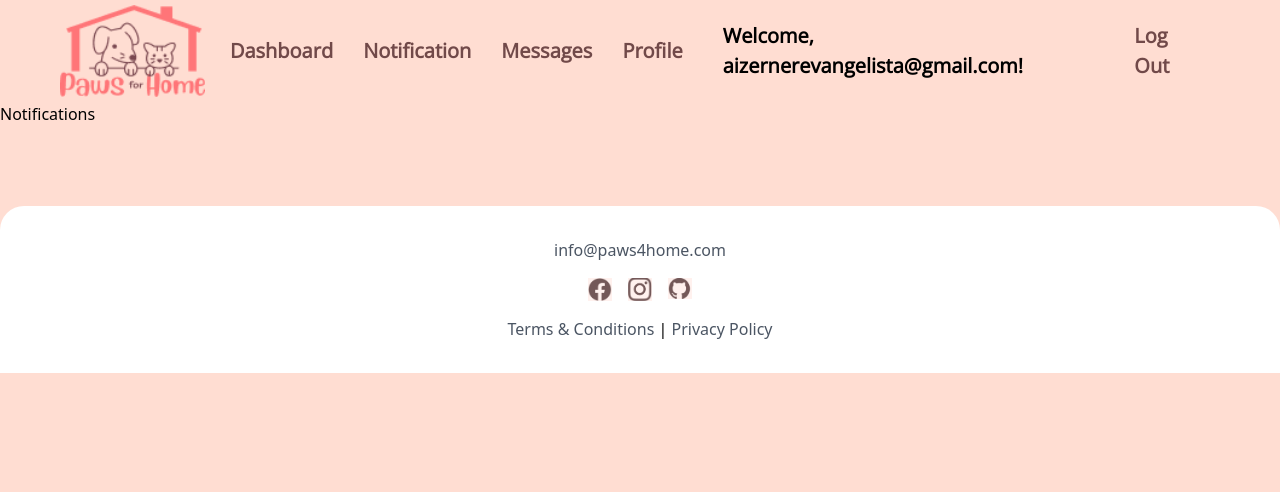
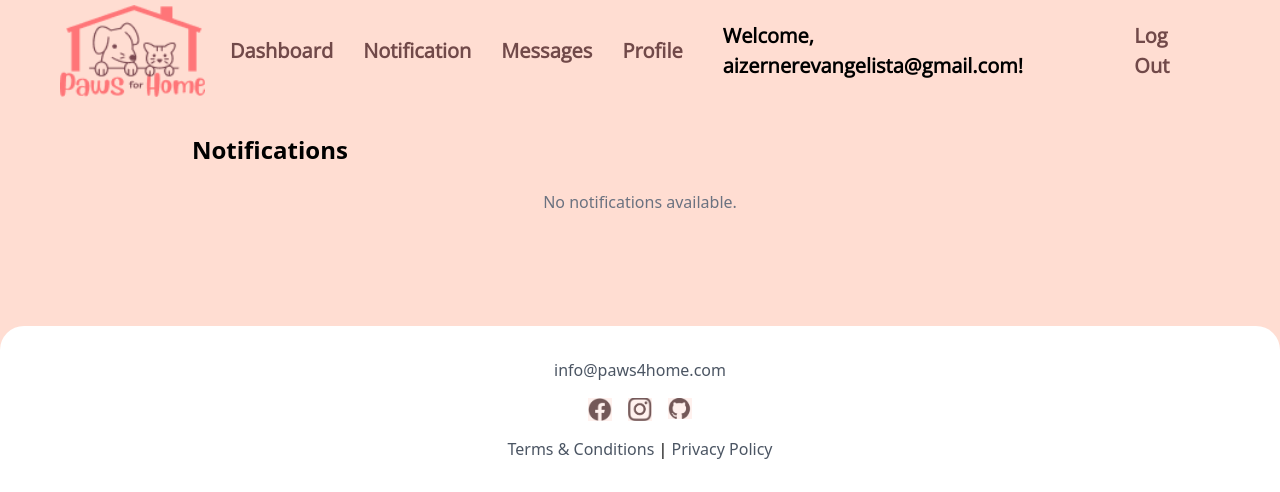
Before and after one commit to aizernere/PawsForHome, a Django app: page /notifications/ in a window 1280 px wide. Shown: the top 492 px of the page. Run offline with Django 5.2, Linux system fonts and the light colour scheme; a user stored in the database is signed in; data comes from the database, SQL or seed files in the repository; both versions use the stored data as it was after the commit; parts of the project's set-up code (start-up, migrations or seed data) failed here and were passed over; some libraries are stand-ins or nearby versions.

Commit message:
Addded initial notifications

```diff
--- a/PawsForHome/main/admin.py
+++ b/PawsForHome/main/admin.py
@@ -1,8 +1,9 @@
 from django.contrib import admin
-from .models import Account
+from .models import Account, Notification
 
 class AccountAdmin(admin.ModelAdmin):
     list_display = ('email', 'phone_number', 'account_type', 'is_active', 'is_staff')
 
 # Register your models here.
 admin.site.register(Account, AccountAdmin)
+admin.site.register(Notification)
--- a/PawsForHome/main/models.py
+++ b/PawsForHome/main/models.py
@@ -1,6 +1,7 @@
 from django.db import models
 from django.contrib.auth.models import AbstractBaseUser, PermissionsMixin, BaseUserManager
 from django.contrib.auth.hashers import make_password, check_password
+from datetime import datetime
 
 # Create your models here.
 
@@ -49,3 +50,12 @@ class Account(AbstractBaseUser, PermissionsMixin):
         return check_password(raw_password, self.password)
     def __str__(self):
         return self.email
+
+class Notification(models.Model):
+    account = models.ForeignKey(Account, on_delete=models.CASCADE, related_name="notifications")
+    notification = models.TextField()
+    is_read = models.BooleanField(default=False)
+    created_at = models.DateTimeField(default=datetime.now)
+
+    def __str__(self):
+        return self.account.email + " - " + self.notification
--- a/PawsForHome/main/templates/navbar/notifications.html
+++ b/PawsForHome/main/templates/navbar/notifications.html
@@ -1,4 +1,36 @@
 {% extends "index.html" %}
 {% block contents %}
-    Notifications
+<script src="https://cdn.tailwindcss.com"></script>
+{% load static %}
+<link rel="stylesheet" href="{% static 'css/landing_page.css' %}">
+<div class="max-w-4xl mx-auto py-8">
+    <h1 class="text-2xl font-bold mb-6">Notifications</h1>
+    <ul class="space-y-4">
+        {% for notification in notifications %}
+        <li class="p-4 bg-gray-100 rounded-lg shadow-md">
+            <p class="text-gray-700">{{ notification.notification }}</p>
+            <span class="text-gray-500 text-sm">{{ notification.created_at|date:"M d, Y H:i" }}</span>
+        </li>
+        {% empty %}
+        <li class="text-gray-500 text-center">No notifications available.</li>
+        {% endfor %}
+    </ul>
+</div>
 {% endblock contents %}
+<!-- <script src="https://cdn.tailwindcss.com"></script>
+{% load static %}
+<link rel="stylesheet" href="{% static 'css/landing_page.css' %}">
+test
+<div class="max-w-4xl mx-auto py-8">
+    <h1 class="text-2xl font-bold mb-6">Notifications</h1>
+    <ul class="space-y-4">
+        {% for notification in notifications %}
+        <li class="p-4 bg-gray-100 rounded-lg shadow-md">
+            <p class="text-gray-700">{{ notification.notification }}</p>
+            <span class="text-gray-500 text-sm">{{ notification.created_at|date:"M d, Y H:i" }}</span>
+        </li>
+        {% empty %}
+        <li class="text-gray-500 text-center">No notifications available.</li>
+        {% endfor %}
+    </ul>
+</div> -->
--- a/PawsForHome/main/views.py
+++ b/PawsForHome/main/views.py
@@ -88,9 +88,13 @@ def adoptform(request):
     return render(request, 'shelterdashboard/adoptform.html',{})
 # def pending_requests(request):
 #     return render(request, 'shelterdashboard/pending_requests.html',{})
+# def notifications(request):
+#     return render(request, 'navbar/notifications.html', {})
+
+@login_required
 def notifications(request):
-    return render(request, 'navbar/notifications.html', {})
-
+    notifications = request.user.notifications.all().order_by("-created_at")
+    return render(request, "navbar/notifications.html", {"notifications": notifications})
 # def message(request):
 #     return render(request, 'navbar/message.html', {})
 
--- a/PawsForHome/pets/models.py
+++ b/PawsForHome/pets/models.py
@@ -2,6 +2,7 @@ from django.db import models
 from django.conf import settings
 from django.utils import timezone
 from pmessages.models import Message
+from main.models import Notification
 
 # Create your models here.
 class Pet(models.Model):
@@ -79,12 +80,15 @@ class AdoptionRequest(models.Model):
         self.pet.status = 2
         self.save()
         self.pet.save()
+        output = f"Your adoption request for {self.pet.name} has been accepted!"
         Message.objects.create(
             sender=self.pet.owner,
             receiver=self.account,
-            content=f"Your adoption request for {self.pet.name} has been accepted!",
+            content=output,
             timestamp=timezone.now()
         )
+        Notification.objects.create(account=self.account, notification=output)
+
 
     def reject(self):
         self.status = 3
```
Also changed, not shown: PawsForHome/db.sqlite3.
